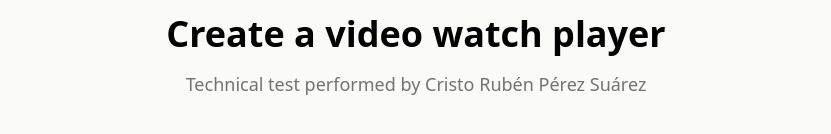
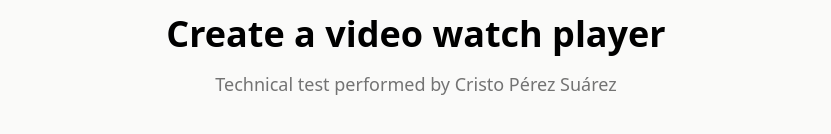
Before and after one commit to CristoBits0101/vidext-technical-test, a Next.js app: page / in a window 1280 px wide. Shown: the part 362-496 px from the top of the page, without its empty margins (224-1055 px from the left). Built offline with nearby package versions, Linux system fonts and the light colour scheme.

Commit message:
Refactoring folders and adding button for redirect to videos

```diff
--- a/src/app/page.tsx
+++ b/src/app/page.tsx
@@ -1,10 +1,10 @@
-import HomeIntro from "@/components/content/home-intro";
+import HomeIntro from "@/components/articles/home-intro";
 
 export default function HomePage() {
   return (
     <HomeIntro
       title='Create a video watch player'
-      subtitle='Technical test performed by Cristo Rubén Pérez Suárez'
+      subtitle='Technical test performed by Cristo Pérez Suárez'
     />
   )
 }
--- /dev/null
+++ b/src/components/buttons/redirect-to-videos.tsx
@@ -0,0 +1,7 @@
+import React from 'react'
+
+export default function redirect-to-videos() {
+  return (
+    <div>redirect-to-videos</div>
+  )
+}
```
Also changed, not shown: src/components/articles/home-intro.tsx (renamed from src/components/content/home-intro.tsx), src/components/counters/like-counter.tsx (renamed from src/components/counter/like-counter.tsx), src/components/counters/view-counter.tsx (renamed from src/components/counter/view-counter.tsx).
